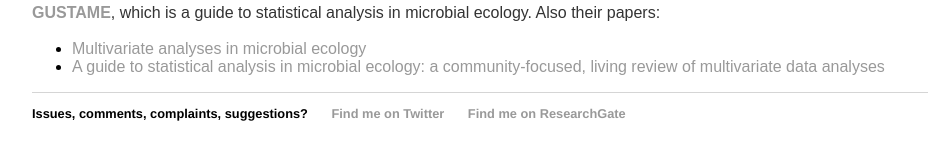
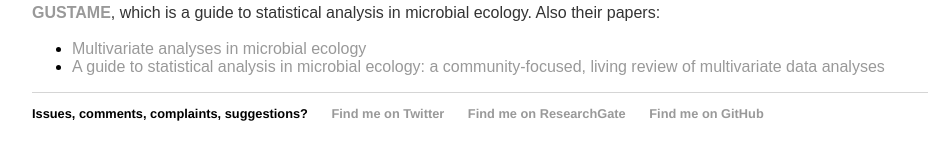
Before and after one commit to jkzorz/jkzorz.github.io, a Jekyll site: the page built from index.html, in a window 1280 px wide. Shown: the part 407-567 px from the top of the page, without its empty margins (160-1103 px from the left). Built offline with Jekyll 4.4.1, drawn with Linux system fonts in a browser that asks for light colours.

Commit message:
Update default.html

```diff
--- a/_layouts/default.html
+++ b/_layouts/default.html
@@ -33,6 +33,7 @@
 				<li><b>Issues, comments, complaints, suggestions?</b></li>
 				<li><a href="https://twitter.com/jkzorz">Find me on Twitter</a></li>
 				<li><a href="https://www.researchgate.net/profile/Jackie_Zorz">Find me on ResearchGate</a></li>
+				<li><a href="https://github.com/jkzorz">Find me on GitHub</a></li>
 				</ul>
 			</footer>
 		<script type="text/javascript"> var infolinks_pid = 3288140; var infolinks_wsid = 0; </script> <script type="text/javascript" src="//resources.infolinks.com/js/infolinks_main.js"></script>
```
